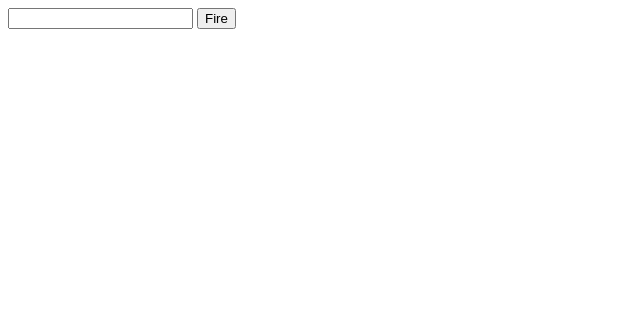
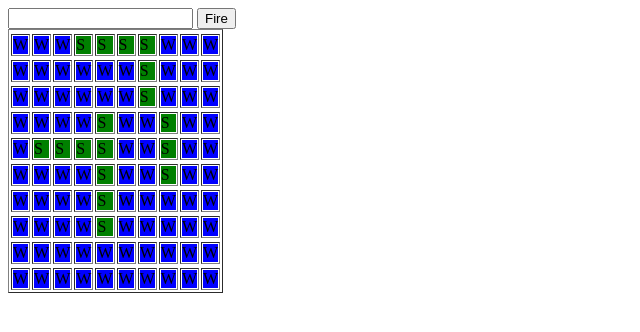
Before and after one commit to SRobotSoftware/battleship-test, a plain HTML site: page index.html in a window 1280 px wide. Shown: the whole page, without its empty margins (0-640 px from the left). Drawn offline with nearby package versions, Linux system fonts and the light colour scheme.

Commit message:
Added visualization of grid

```diff
--- a/app.js
+++ b/app.js
@@ -133,16 +133,35 @@ function hideShips(grid, shipList) {
     // Validate
     return validate(shipList);
 }
+// Draw grid
+function drawGrid(id, grid, ships) {
+    var flag = false;
+    for (var row in grid) {
+        $("#" + id).find('tbody').append($('<tr>'));
+        grid[row].forEach(function (col) {
+            ships.forEach(function (ship) {
+                ship.onGrid.forEach(function (coord) {
+                    var myCoords = col.name.split("");
+                    var myRow = rows.indexOf(myCoords[0]);
+                    if ('' + coord.row + coord.col === '' + myRow + myCoords[1]) { flag = true; }
+                });
+            });
+            (flag) ? $("#" + id).find('tbody').append($('<td>').append($('<p>').text('S').attr('style', 'background-color: green;'))) : $("#" + id).find('tbody').append($('<td>').append($('<p>').text('W').attr('style', 'background-color: blue;')));
+            flag = false;
+        });
+
+    }
+}
 // Testing var for later
-// var shipyard = [
-//     { name: "carrier", size: 5, onGrid: [], hits: 0 },
-//     { name: "battleship", size: 4, onGrid: [], hits: 0 },
-//     { name: "destroyer", size: 3, onGrid: [], hits: 0 },
-//     { name: "submarine", size: 3, onGrid: [], hits: 0 },
-//     { name: "patrol", size: 2, onGrid: [], hits: 0 }
-// ];
+var shipyard = [
+    { name: "carrier", size: 5, onGrid: [], hits: 0 },
+    { name: "battleship", size: 4, onGrid: [], hits: 0 },
+    { name: "destroyer", size: 3, onGrid: [], hits: 0 },
+    { name: "submarine", size: 3, onGrid: [], hits: 0 },
+    { name: "patrol", size: 2, onGrid: [], hits: 0 }
+];
 // Program vars
-var ships = createShips(5, 3);
+var ships = shipyard//createShips(5, 3);
 var rows = ["A", "B", "C", "D", "E", "F", "G", "H", "I", "J"];
 var grid = createGrid(rows);
 var test = hideShips(grid, ships);
@@ -156,3 +175,4 @@ do {
     console.log(test);
 } while (attempts < attemptLimit && test);
 (test) ? console.log("Unable to successfully hide ships after " + attempts + " attempts.") : console.log("Ships hidden successfully!");
+drawGrid("my-grid", grid, ships);
--- a/index.html
+++ b/index.html
@@ -8,7 +8,16 @@
 <body>
     <input id="user-guess" />
     <button onclick="fireMissile()">Fire</button>
+    <div>
+        <table id="my-grid" border="1">
+            <tbody>
+
+            </tbody>
+        </table>
+    </div>
 </body>
+<script src="//code.jquery.com/jquery-1.12.0.min.js"></script>
+<script src="//code.jquery.com/jquery-migrate-1.2.1.min.js"></script>
 <script src="app.js"></script>
 <!--<script src="test.js"></script>-->
 
```
